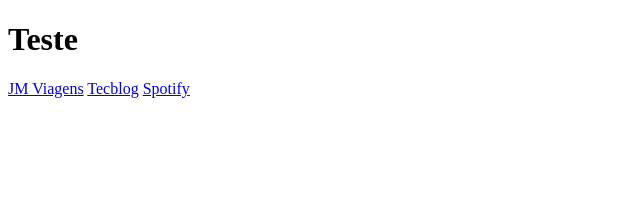
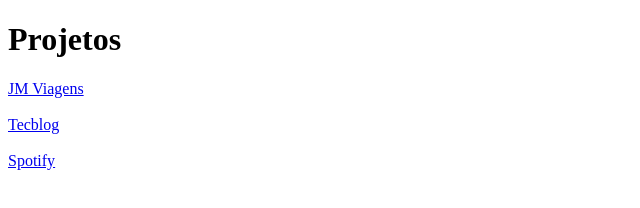
Before and after one commit to ligiafzf/Curso-Desenvolvimento-Web, a plain HTML site: page index.html in a window 1280 px wide. Shown: the whole page, without its empty margins (0-640 px from the left). Drawn offline with Linux system fonts and the light colour scheme.

```diff
--- a/index.html
+++ b/index.html
@@ -4,9 +4,11 @@
 	<title>Teste</title>
 </head>
 <body>
-	<h1>Teste</h1>
+	<h1>Projetos</h1>
 	<a href="jmviagens">JM Viagens</a>
+	<br><br>
 	<a href="tecblog">Tecblog</a>
+	<br><br>
 	<a href="spotify">Spotify</a>
 </body>
 </html>
```
